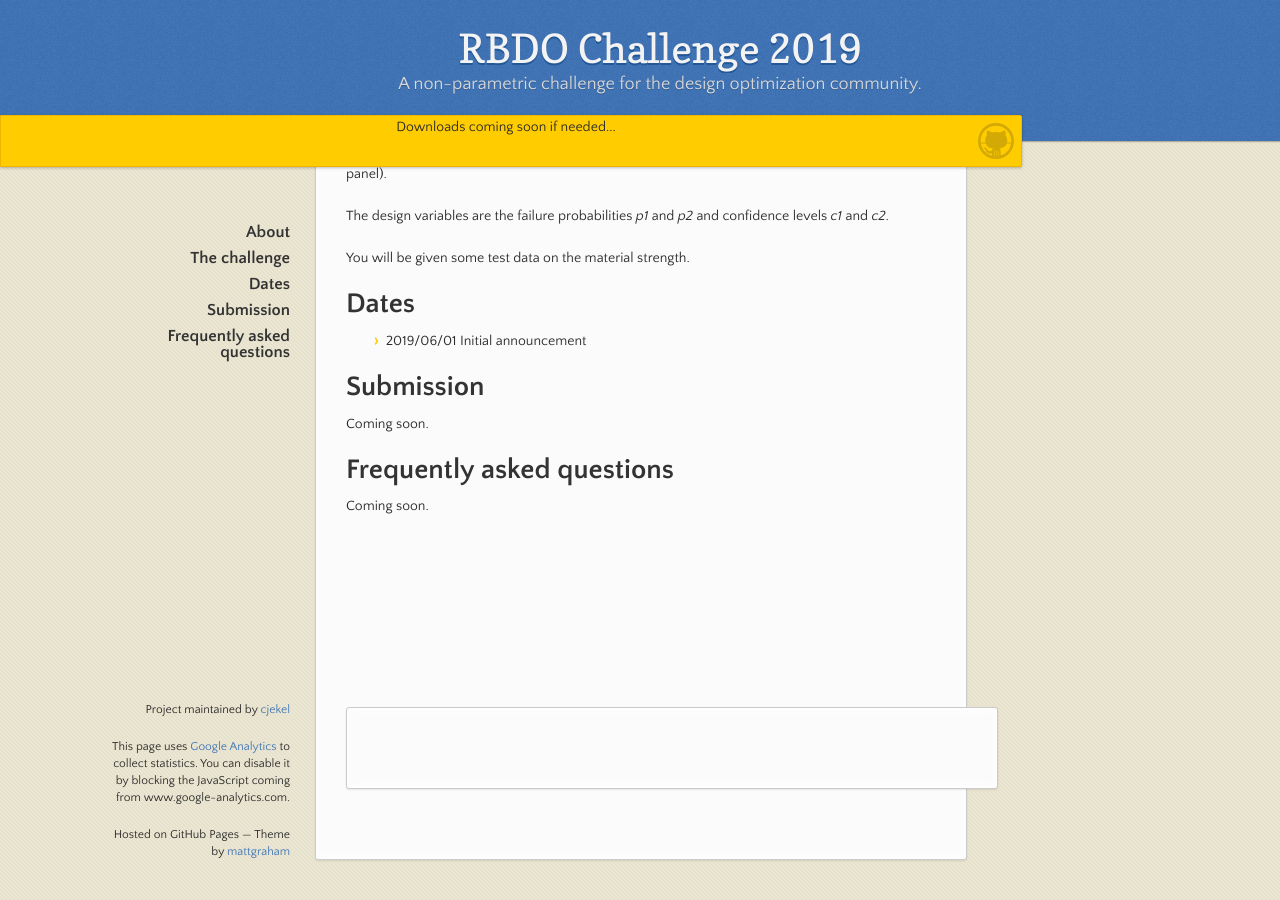
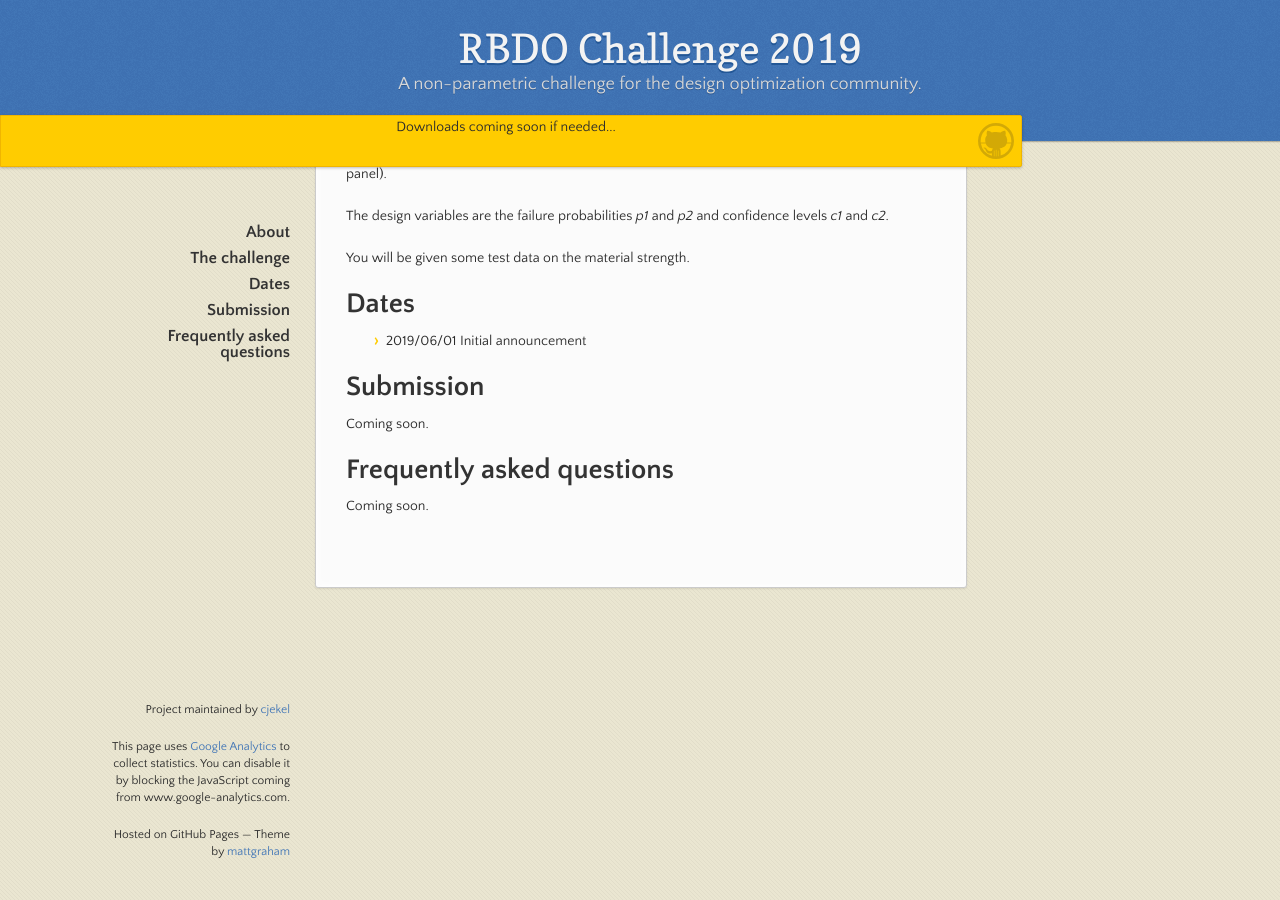
Before and after one commit to cjekel/rbdo19, a Jekyll site: the page built from index.md, in a window 1280 px wide and 900 px high, scrolled down 1029 px. Built offline with Jekyll 4.4.1, drawn with Linux system fonts in a browser that asks for light colours; comment, search, counter and statistics services are not loaded; our own code applies the rules of GitHub Pages for plain Markdown files.

Commit message:
remove seperate section

```diff
--- a/_layouts/default.html
+++ b/_layouts/default.html
@@ -43,7 +43,6 @@
       <section>
         {{ content }}
         {% if page.comments %}
-        <section class="disqus">
             <div id="disqus_thread"></div>
             <script>
                 var disqus_config = function () {
@@ -58,7 +57,6 @@
                 })();
             </script>
             <noscript>Please enable JavaScript to view the <a href="https://disqus.com/?ref_noscript" rel="nofollow">comments powered by Disqus.</a></noscript>
-        </section>
 
         {% endif %}
       </section>
```
